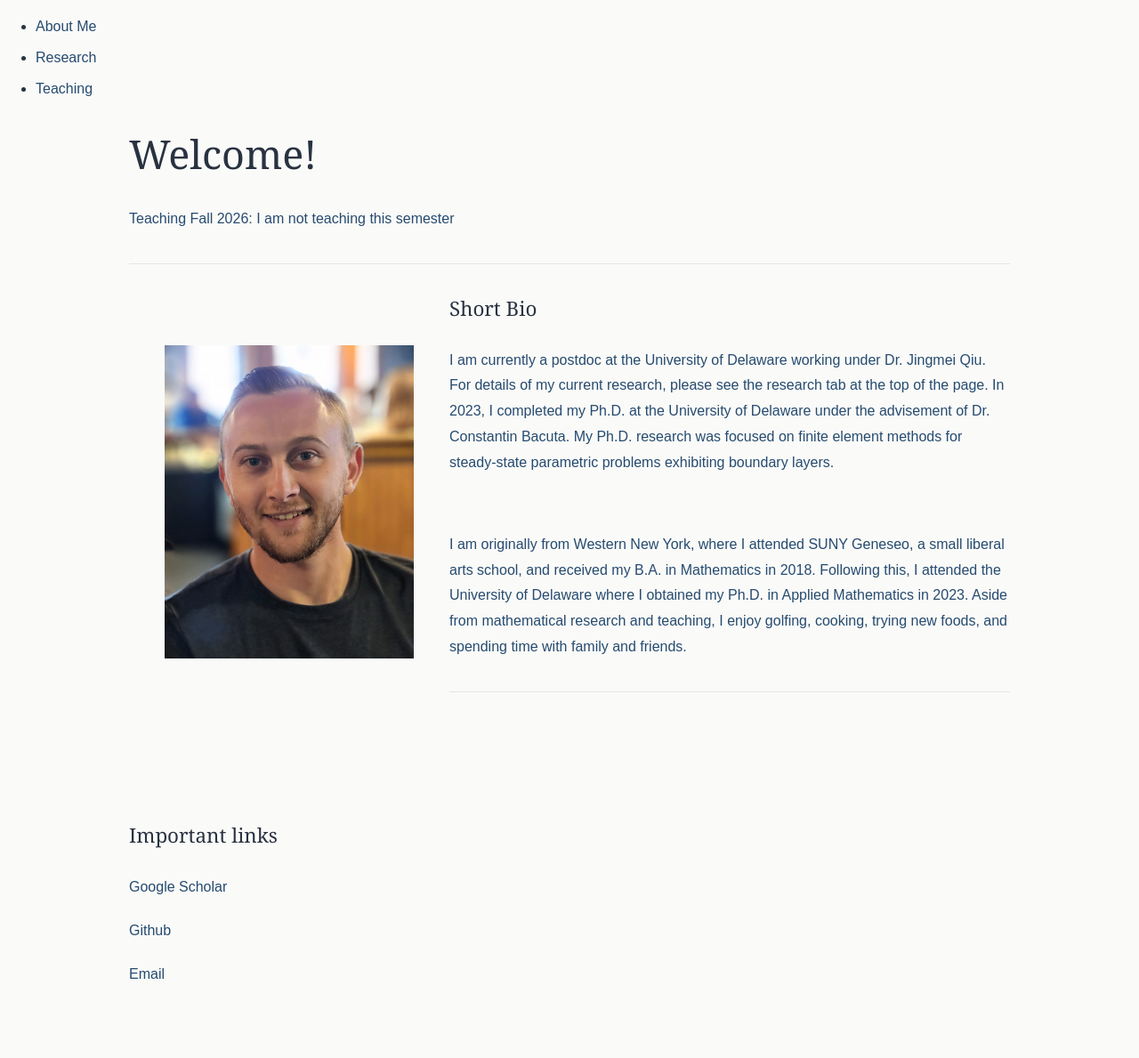
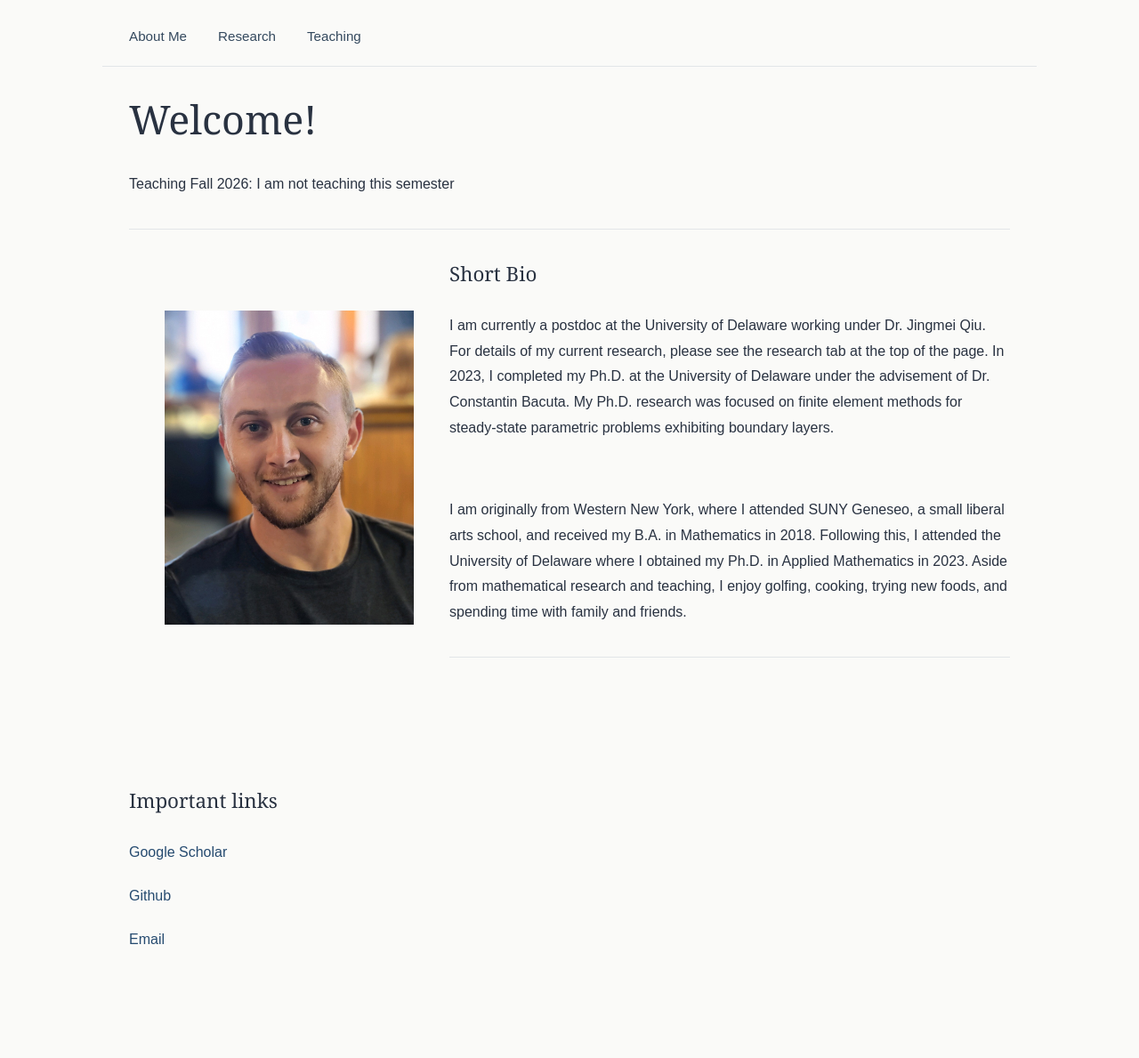
Before and after one commit to dhayes95/dhayes95.github.io, a Jekyll site: the page built from index.html, in a window 1280 px wide. Shown: the whole page at 89% size. Built offline with Jekyll 4.4.1, drawn with Linux system fonts in a browser that asks for light colours; after the commit the page ends 1151 px from its top, so only the background shows below that.

Commit message:
Refactor default layout HTML structure

```diff
--- a/_layouts/default.html
+++ b/_layouts/default.html
@@ -1,25 +1,29 @@
+
 <!DOCTYPE html>
-	<html>
+<html lang="en">
 <head>
+    <meta charset="UTF-8">
+    <meta name="viewport" content="width=device-width, initial-scale=1.0">
+
     <title>{{ page.title }}</title>
-			<!-- link to main stylesheet -->
-			<link rel="stylesheet" type="text/css" href="/css/main.css">
+
+    <link rel="stylesheet"
+          href="{{ '/css/main.css' | relative_url }}">
 </head>
+
 <body>
-			<nav>
+
+    <nav class="site-nav">
         <ul>
-	        		<li><a href="/">About Me</a></li>
-		        	<!--<li><a href="/about">About</a></li>-->
-				<li><a href="/research">Research</a></li>
-				<li><a href="/teaching">Teaching<a/></li>
-				<!--<li><a href="/cv">CV</a></li>-->
+            <li><a href="{{ '/' | relative_url }}">About Me</a></li>
+            <li><a href="{{ '/research' | relative_url }}">Research</a></li>
+            <li><a href="{{ '/teaching' | relative_url }}">Teaching</a></li>
         </ul>
     </nav>
-			<div class="container">
 
+    <main class="container">
         {{ content }}
-
-			</div><!-- /.container -->
+    </main>
 
 </body>
 </html>
```
Lines whose indentation alone changed are shown as unchanged.
